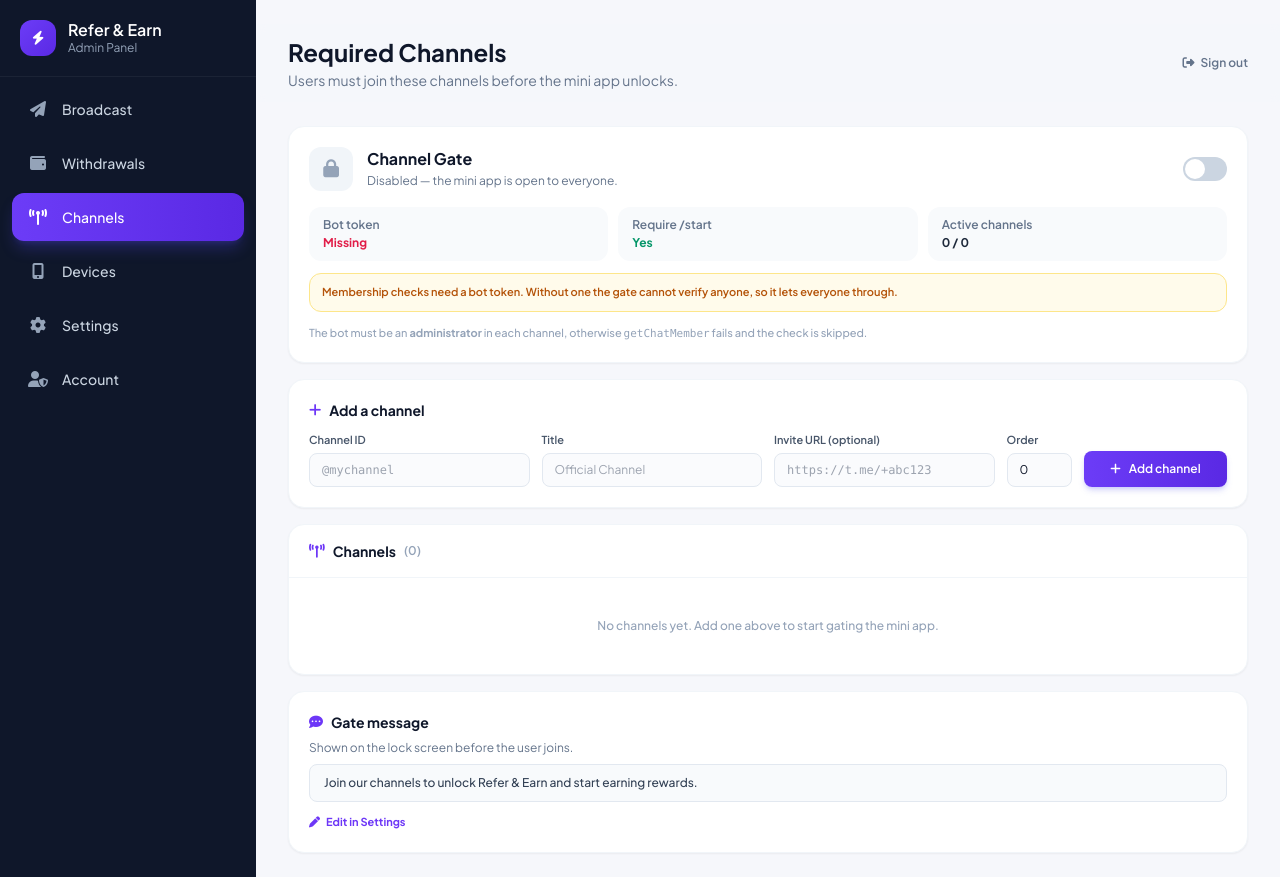
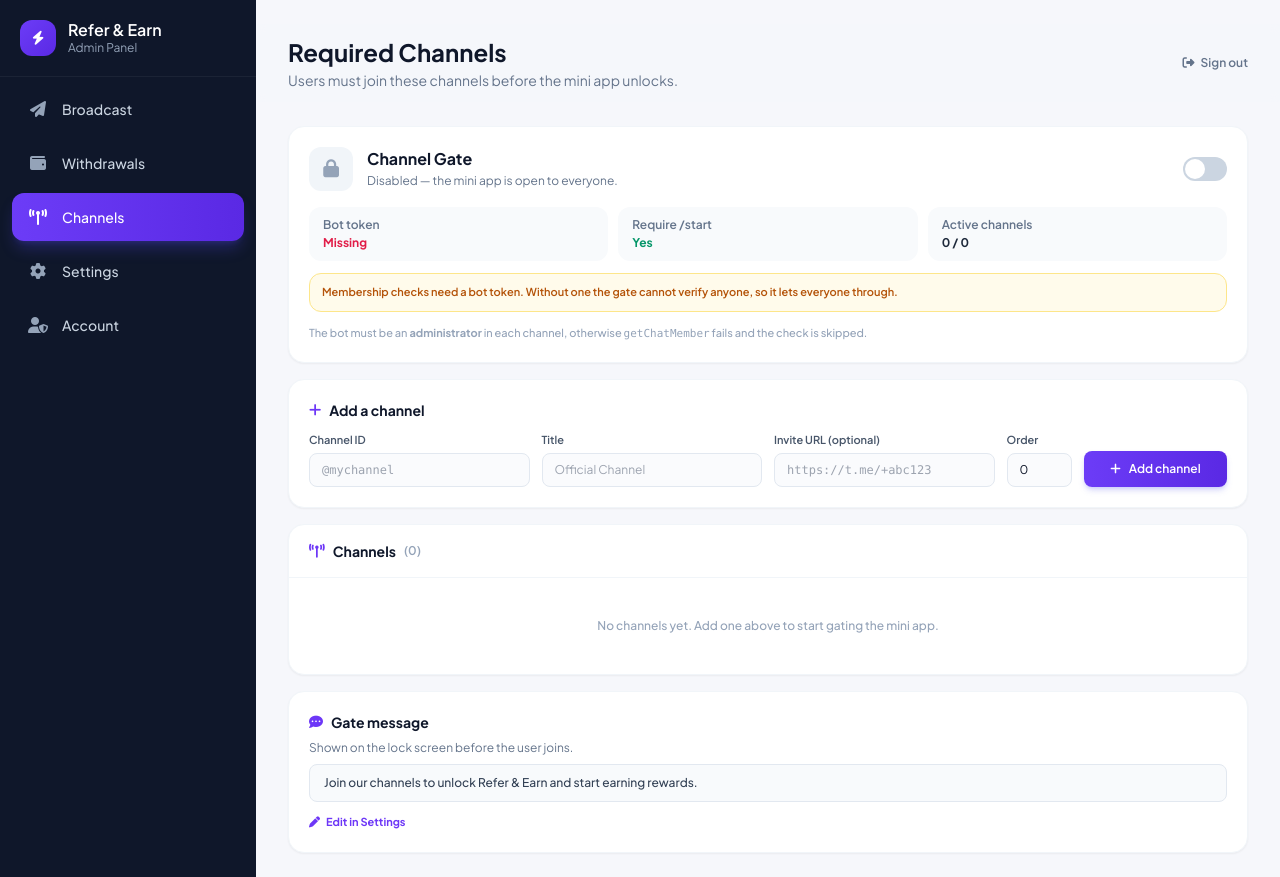
Before and after one commit to sonukr-sharma/test, a PHP site: page /adm/channels.php in a window 1280 px wide. Run offline with PHP 8.4, Linux system fonts and the light colour scheme; a user stored in the database is signed in; data comes from the database, SQL or seed files in the repository; data that the repository does not hold is empty; some libraries are stand-ins or nearby versions.

Commit message:
connected

```diff
--- a/adm/channels.php
+++ b/adm/channels.php
@@ -211,10 +211,6 @@ $botReady    = bot_token() !== '';
       <a href="channels.php" class="flex items-center gap-3.5 px-4 py-3 rounded-xl bg-gradient-to-r from-[#6c3cf7] to-[#5a29e4] text-white shadow-lg shadow-indigo-600/30">
         <i class="fa-solid fa-tower-broadcast text-white w-5 text-center text-base"></i>
         <span>Channels</span>
-      </a>
-      <a href="devices.php" class="flex items-center gap-3.5 px-4 py-3 rounded-xl text-slate-300 hover:bg-white/5 transition">
-        <i class="fa-solid fa-mobile-screen-button text-slate-400 w-5 text-center text-base"></i>
-        <span>Devices</span>
       </a>
       <a href="settings.php" class="flex items-center gap-3.5 px-4 py-3 rounded-xl text-slate-300 hover:bg-white/5 transition">
         <i class="fa-solid fa-gear text-slate-400 w-5 text-center text-base"></i>
```
